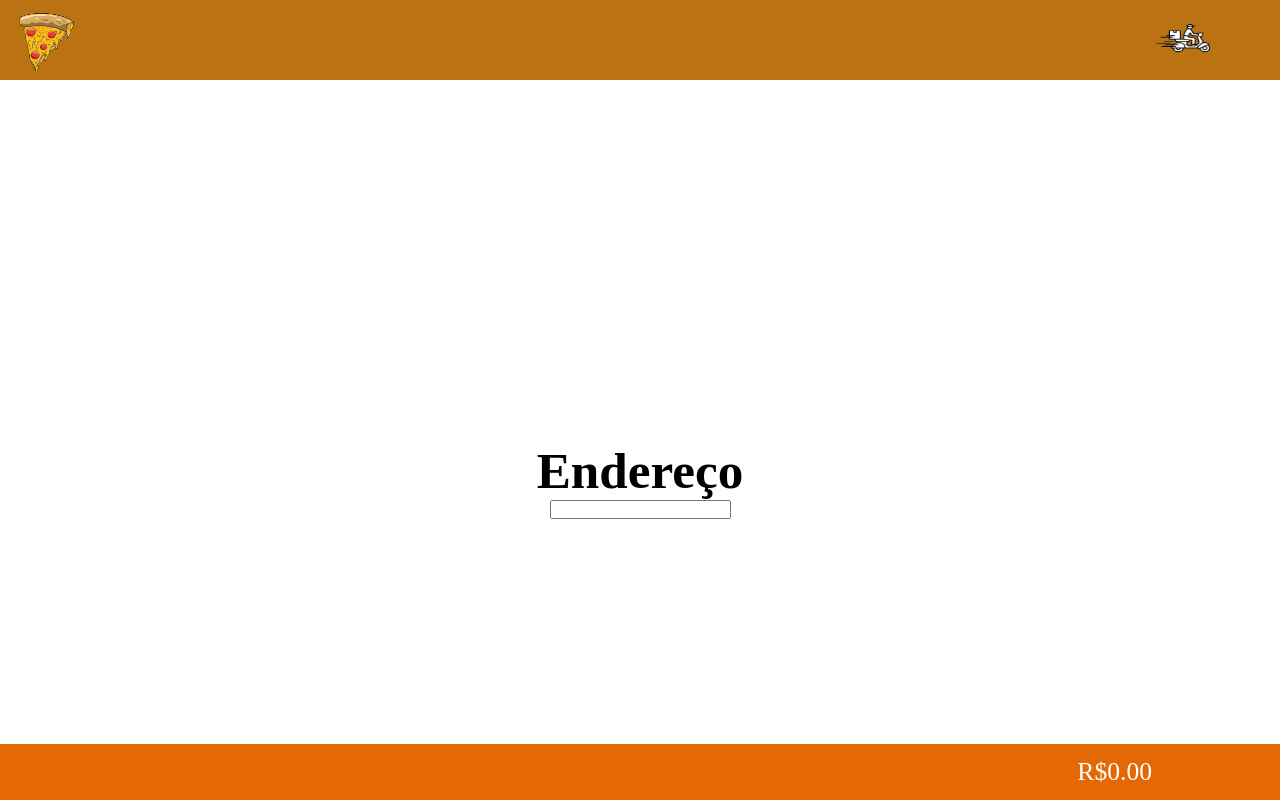
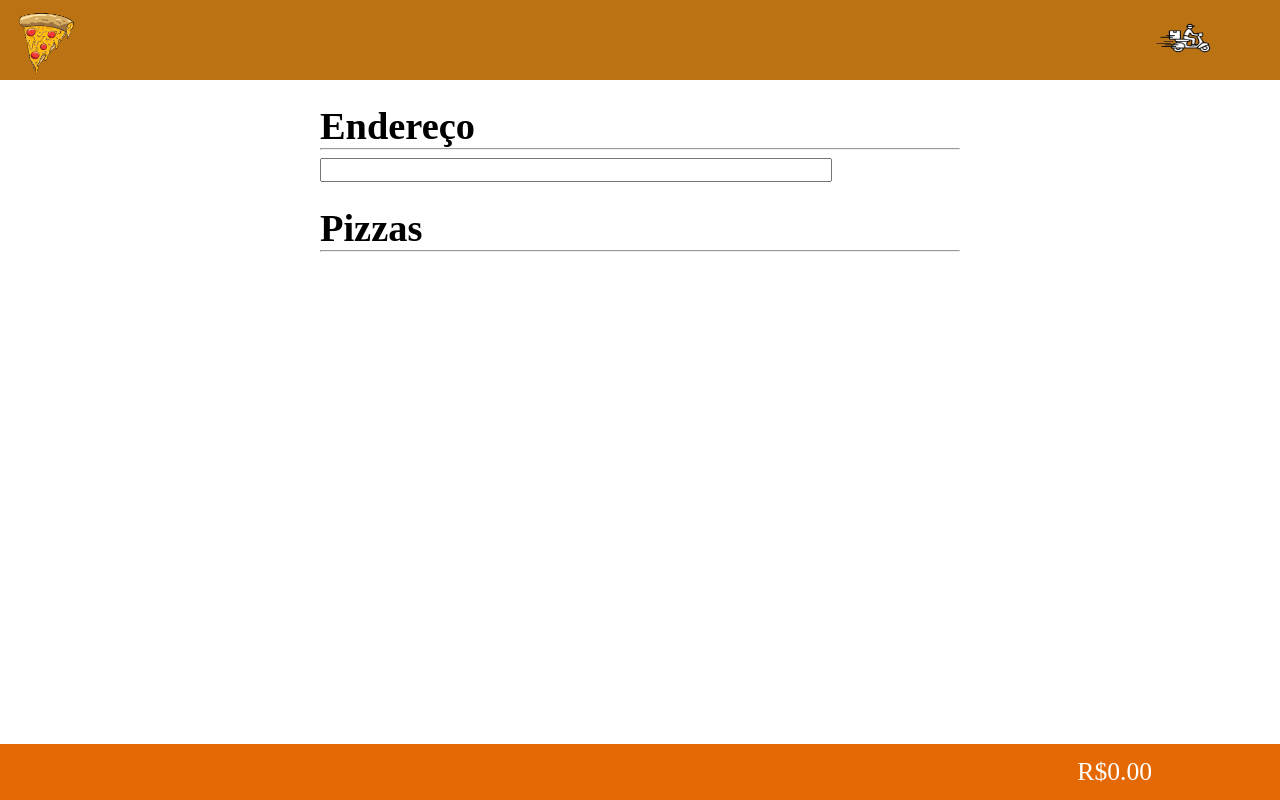
Before and after one commit to Leonardo-Figueiredo-do-Nascimento/pizzaria, an Angular app: page /ordem in a window 1280 px wide. Built offline with nearby package versions, Linux system fonts and the light colour scheme.

Commit message:
Criação do card da pizza, seus adicionais e seu preço

```diff
--- a/src/app/pages/order/order.component.css
+++ b/src/app/pages/order/order.component.css
@@ -7,13 +7,83 @@
     justify-content: center;
     align-items: center;
 }
-.ordem-div h2{
+.ordem-pedido{
+    height: auto;
+    min-height: 100vh;
+    width: 50vw;
+    display: flex;
+    flex-direction: column;
+    justify-content: start;
+    align-items: start;
+}
+.ordem-pedido h2{
     height: auto;
     width: auto;
-    font-size: 4vw;
+    margin-top: 3vh;
+    font-size: 3vw;
+}
+.ordem-pedido input{
+    height: 3vh;
+    width: 40vw;
+    padding: 0.2vw;
+    font-size: 1vw;
+    margin-top: 1vh;
 }
 
-.ordem-div input{
+.pizza-div{
+    height: auto;
+    width: 100%;
+    margin-top: 2vh;
+    display: flex;
+    flex-direction: row;
+    justify-content: space-between;
+    align-items: center;
+}
+
+.pizza-card{
+    height: auto;
+    width: 80%;
+    display: grid;
+    grid-template-columns: repeat(3,auto);
+    grid-template-rows: repeat(3,auto);
+}
+
+#pizza-index{
     height: auto;
     width: auto;
+    padding: 1vw;
+    grid-column: 1/2;
+    grid-row: 1/2;
+    font-size: 2vw;
+    border: 0.1vh black solid;
+    background-color: gray;
+    color: white;
 }
+#pizza-sabor{
+    height: auto;
+    width: auto;
+    padding: 1vw;
+    font-size: 2vw;
+}
+#pizza-ingredientes{
+    height: auto;
+    width: auto;
+    grid-column: 1/-1;
+    grid-row: 2/3;
+    background-color: green;
+    display: grid;
+    grid-template-columns: repeat(3,auto);
+    grid-template-rows: repeat(3,auto);
+}
+#ingrediente{
+    height: auto;
+    width: auto;
+    color: white;
+    background-color: red;
+
+}
+#pizza-preço{
+    height: auto;
+    width: auto;
+    font-size: 2vw;
+}
--- a/src/app/pages/order/order.component.html
+++ b/src/app/pages/order/order.component.html
@@ -1,7 +1,19 @@
 <div class="ordem-div">
-    <h2>Endereço</h2>
-    <input type="text" [(ngModel)]="novoEndereco">
-    <div *ngFor="let pizza of pedido.pizzas">
-        <p>{{pizza.sabor}} : {{pizza.preco}}</p>
+    <div class="ordem-pedido">
+        <h2>Endereço</h2>
+        <hr>
+        <input type="text" [(ngModel)]="novoEndereco">
+        <h2>Pizzas</h2>
+        <hr>
+        <div class="pizza-div" *ngFor="let pizza of pedido.pizzas; let i = index">
+            <div class="pizza-card">
+                <p id="pizza-index">{{i+1}}</p>
+                <p id="pizza-sabor">{{pizza.sabor}}</p>
+                <div id="pizza-ingredientes">
+                    <p id="ingrediente" *ngFor="let ingrediente of pizza.adicionais">{{ingrediente}}</p>
+                </div>
+            </div>
+            <p id="pizza-preço">{{pizza.preco | currency:'BRL'}}</p>
+        </div>
     </div>
 </div>
```
